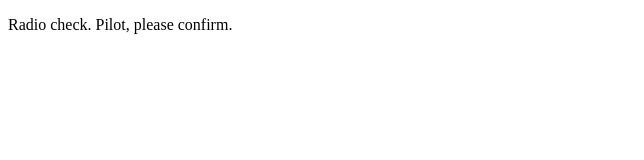
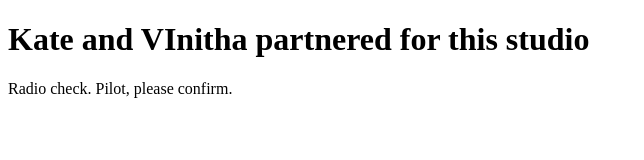
Before and after one commit to KateKhusainova/communication-log-control, a plain HTML site: page index.html in a window 1280 px wide. Shown: the whole page, without its empty margins (0-644 px from the left). Drawn offline with Linux system fonts and the light colour scheme.

Commit message:
Added header

```diff
--- a/index.html
+++ b/index.html
@@ -1,6 +1,7 @@
 <!DOCTYPE html>
 <html>
    <body>
+      <h1>Kate and VInitha partnered for this studio</h1>
       <p>Radio check. Pilot, please confirm.</p>
    </body>
 </html>
```
